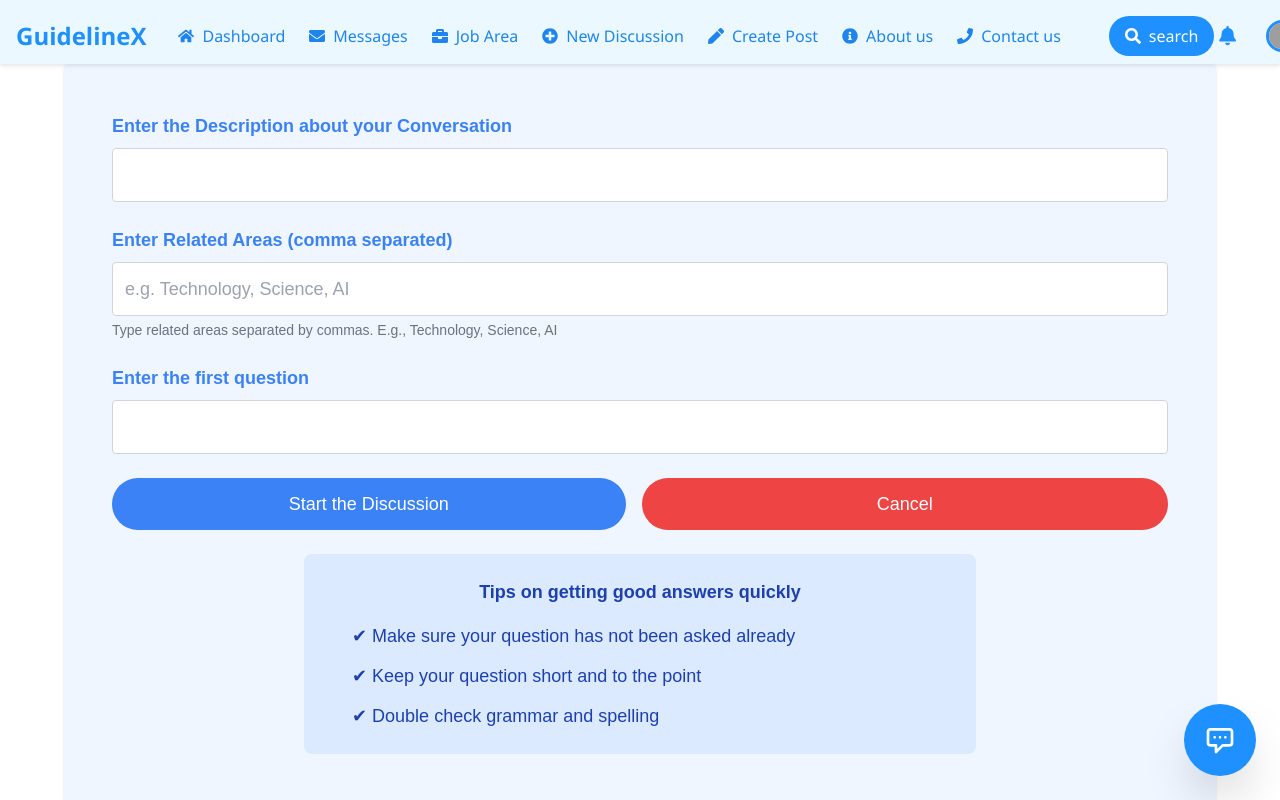
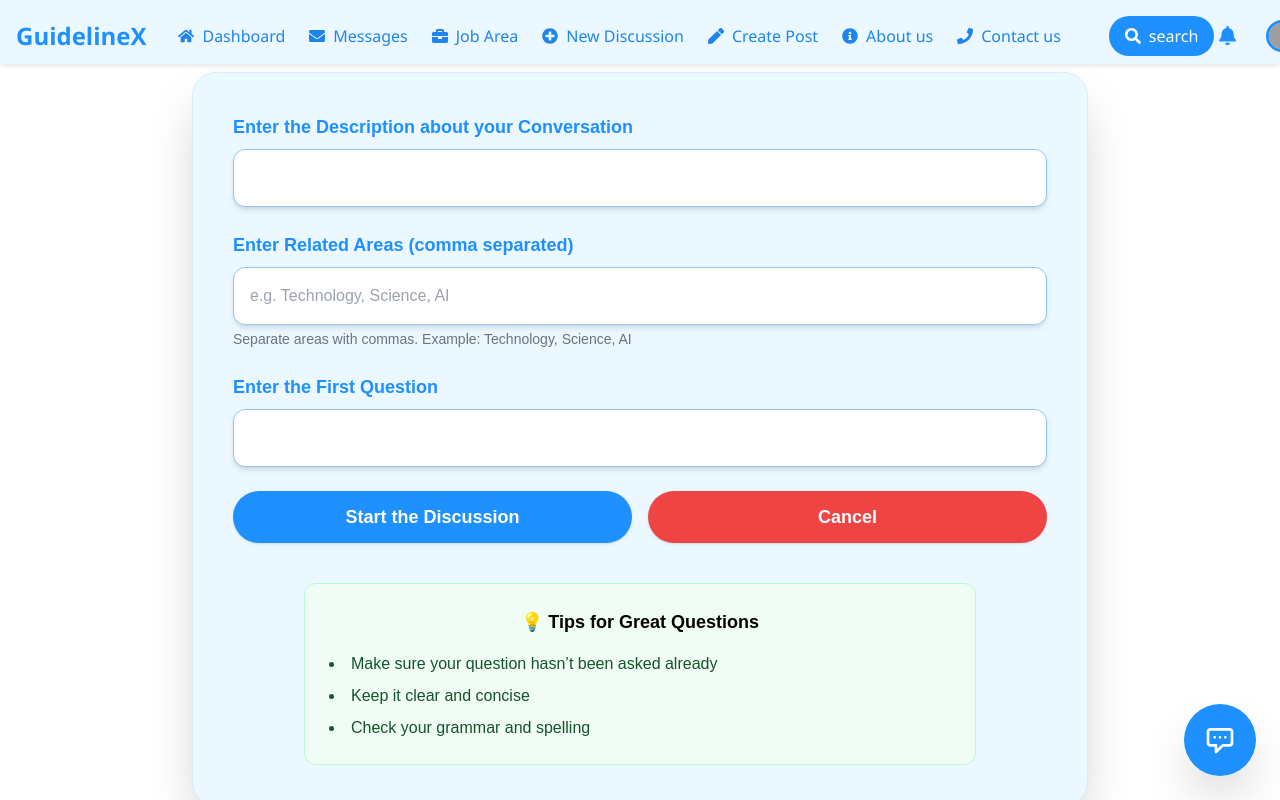
Before and after one commit to KevithMannage/sample, a React (Vite) app in the folder frontend/: page /newdiscussion in a window 1280 px wide. Built offline with nearby package versions, Linux system fonts and the light colour scheme; grey boxes are pictures that could not be loaded.

Commit message:
Refactor NewDiscussion component for improved layout and styling, enhance user feedback with success messages, and optimize input handling

```diff
--- a/frontend/src/pages/NewDiscussion.jsx
+++ b/frontend/src/pages/NewDiscussion.jsx
@@ -117,7 +117,6 @@
 // };
 
 // export default NewDiscussion;
-
 import React, { useState } from 'react';
 import { MessageCircle, Users, Home, MessageSquare, Search, Bell, ChevronRight, Info, HelpCircle } from 'lucide-react';
 import Navbar from '../Navbar';
@@ -128,7 +127,7 @@ const NewDiscussion = () => {
   const [question, setQuestion] = useState('');
   const [relatedAreas, setRelatedAreas] = useState('');
   const [successMessage, setSuccessMessage] = useState('');
-   const backendUrl="https://devthonbackend-production.up.railway.app"
+  const backendUrl = "https://devthonbackend-production.up.railway.app";
 
   const handleStartDiscussion = async () => {
     const role = localStorage.getItem('role');
@@ -137,7 +136,7 @@ const NewDiscussion = () => {
 
     const discussionData = {
       topic: description,
-      related_areas: relatedAreas.split(',').map(area => area.trim()),  // Split and trim input string
+      related_areas: relatedAreas.split(',').map(area => area.trim()),
       starting_message: question,
       role,
       username,
@@ -155,13 +154,11 @@ const NewDiscussion = () => {
 
       if (response.ok) {
         const result = await response.json();
-        console.log('Discussion created successfully:', result);
-        setSuccessMessage('Discussion created successfully!');
-        // Clear form
+        console.log('Discussion created successfully ✅If someone replies to your question, we will notify you', result);
+        setSuccessMessage('Discussion created successfully ✅If someone replies to your question, we will notify you');
         setDescription('');
         setQuestion('');
         setRelatedAreas('');
-        // Remove success message after 3 seconds
         setTimeout(() => setSuccessMessage(''), 3000);
       } else {
         console.error('Failed to create discussion:', response.status);
@@ -172,75 +169,51 @@ const NewDiscussion = () => {
   };
 
   return (
-    <div className="flex-col h-screen bg-gray-70">
+    <div className="flex-col ">
       <Navbar />
-
-      <main className="tp-80 flex flex-1 overflow-hidden p-10">
-        {/*{ <div className="w-64 bg-white border-r border-gray-200 bg-blue-50 p-6">
-          <div className="bg-white rounded shadow p-6 mb-6">
-            <h3 className="text-blue-500 text-lg font-semibold mb-2">Untitled</h3>
-            <p className="text-sm text-gray-600 mb-3">Admin: <span className="font-medium">John Walker</span></p>
-            <div className="flex items-center text-sm text-blue-500 font-medium mb-3">
-              <MessageCircle className="w-4 h-4 mr-2" />
-              <span>0 messages</span>
-            </div>
-            <p className="text-sm text-gray-500 mb-4">Started on Nov 2nd, 2023</p>
-            <button className="w-full bg-red-500 text-white text-sm py-3 rounded-full hover:bg-red-600 transition-all">
-              Start the Discussion
-            </button>
-          </div>
-          <div className="mb-6">
-            <p className="text-lg text-blue-600 font-semibold mb-2">Related Conversation</p>
-            <p className="text-md text-gray-500 italic">None</p>
-          </div>
-          <button className="w-full bg-green-500 text-white text-md py-3 rounded-full hover:bg-green-600 transition-all">
-            Create New Conversation
-          </button>
-        </div> }*/}
-
+      <main className=" flex flex-1 overflow-hidden p-6 md:p-12">
         <div className="flex-1 p-6">
-          <div className="w-5.5/6 mx-auto bg-blue-50 p-12 rounded shadow">
-            {/* Success Message */}
+          <div className="max-w-4xl mx-auto bg-[#ebf8ff] p-10 rounded-3xl shadow-2xl border border-blue-100 ">
             {successMessage && (
-              <div className="mb-6 p-4 bg-green-100 border border-green-400 text-green-700 rounded">
+              <div className="mb-6 p-4 bg-green-100 border border-green-400 text-green-700 rounded-xl text-center font-semibold">
                 {successMessage}
               </div>
             )}
 
             <div className="mb-6">
-              <label className="block text-blue-500 text-lg font-semibold mb-2 w-full">
+              <label className="block text-[#1e90ff] text-lg font-bold mb-2">
                 Enter the Description about your Conversation
               </label>
               <input
                 type="text"
-                className="w-full border border-gray-300 rounded p-3 text-lg"
+                className="w-full border border-blue-300 rounded-xl p-4 text-base focus:ring-4 focus:ring-blue-100 shadow-md hover:shadow-lg"
                 value={description}
                 onChange={(e) => setDescription(e.target.value)}
               />
             </div>
 
             <div className="mb-6">
-              <label className="block text-blue-500 text-lg font-semibold mb-2 w-full">
+              <label className="block text-[#1e90ff] text-lg font-bold mb-2">
                 Enter Related Areas (comma separated)
               </label>
               <input
                 type="text"
-                className="w-full border border-gray-300 rounded p-3 text-lg"
+                className="w-full border border-blue-300 rounded-xl p-4 text-base focus:ring-4 focus:ring-blue-100 shadow-md hover:shadow-lg"
                 value={relatedAreas}
                 onChange={(e) => setRelatedAreas(e.target.value)}
                 placeholder="e.g. Technology, Science, AI"
               />
               <p className="text-sm text-gray-500 mt-1">
-                Type related areas separated by commas. E.g., Technology, Science, AI
+                Separate areas with commas. Example: Technology, Science, AI
               </p>
               {relatedAreas && (
-                <div className="mt-2">
-                  <p className="text-sm text-blue-600">Parsed Areas:</p>
+                <div className="mt-3">
+                  <p className="text-sm text-blue-600 font-medium">Parsed Areas:</p>
                   <div className="flex flex-wrap gap-2 mt-1">
                     {relatedAreas.split(',').map((area, index) => (
                       <span
                         key={index}
-                        className="bg-blue-100 text-blue-800 text-sm px-2 py-1 rounded"
+                        className="bg-[#1e90ff]/10 text-[#1e90ff] text-sm px-3 py-1 rounded-full border border-[#1e90ff]/30"
                       >
                         {area.trim()}
                       </span>
@@ -251,48 +224,47 @@ const NewDiscussion = () => {
             </div>
 
             <div className="mb-6">
-              <label className="block text-blue-500 text-lg font-semibold mb-2 w-full">
-                Enter the first question
+              <label className="block text-[#1e90ff] text-lg font-bold mb-2">
+                Enter the First Question
               </label>
               <input
                 type="text"
-                className="w-full border border-gray-300 rounded p-3 text-lg"
+                className="w-full border border-blue-300 rounded-xl p-4 text-base focus:ring-4 focus:ring-blue-100 shadow-md hover:shadow-lg"
                 value={question}
                 onChange={(e) => setQuestion(e.target.value)}
               />
             </div>
 
-            <div className="flex justify-between gap-4 mb-6">
+            <div className="flex flex-col sm:flex-row justify-between gap-4 mb-10">
               <button
-                className="w-full bg-blue-500 text-white px-3 py-3 text-lg rounded-full hover:bg-blue-600 transition-all"
+                className="w-full bg-[#1e90ff] text-white px-6 py-3 text-lg font-semibold rounded-full shadow hover:brightness-110 transition-all"
                 onClick={handleStartDiscussion}
               >
                 Start the Discussion
               </button>
-              <button className="w-full bg-red-500 text-white px-6 py-3 text-lg rounded-full hover:bg-red-600 transition-all">
+              <button
+                className="w-full bg-red-500 text-white px-6 py-3 text-lg font-semibold rounded-full shadow hover:bg-red-600 transition-all"
+              >
                 Cancel
               </button>
             </div>
 
-            <div className="bg-blue-100 rounded-lg p-6 max-w-2xl mx-auto">
-              <p className="text-center text-blue-800 text-lg font-semibold mb-4">
-                Tips on getting good answers quickly
+            <div className="bg-green-50 border border-green-200 rounded-xl p-6 max-w-2xl mx-auto text-center">
+              <p className="text-green text-lg font-semibold mb-4">
+                💡 Tips for Great Questions
               </p>
-              <ol className="space-y-3 text-blue-800 text-lg pl-6">
-                <li>✔ Make sure your question has not been asked already</li>
-                <li>✔ Keep your question short and to the point</li>
-                <li>✔ Double check grammar and spelling</li>
+              <ol className="list-disc list-inside space-y-2 text-green-900 text-base text-left">
+                <li>Make sure your question hasn’t been asked already</li>
+                <li>Keep it clear and concise</li>
+                <li>Check your grammar and spelling</li>
               </ol>
             </div>
           </div>
         </div>
-
-
       </main>
-
       <ChatBot />
     </div>
   );
 };
 
-export default NewDiscussion;
+export default NewDiscussion;
```
